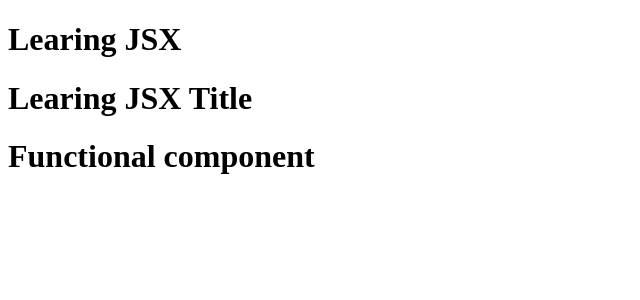
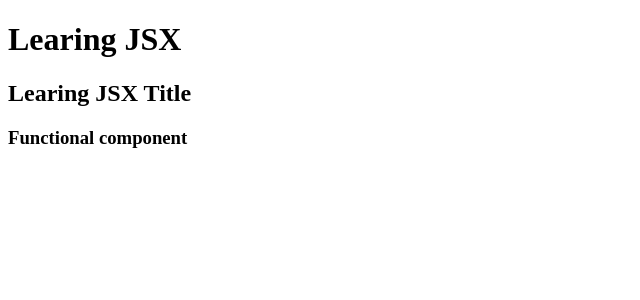
Before and after one commit to princeparvat80/NamasteReact, a React (Vite) app: page / in a window 1280 px wide. Shown: the top 300 px of the page, without its empty margins (0-640 px from the left). Built offline with nearby package versions, Linux system fonts and the light colour scheme.

Commit message:
Functional Component

```diff
--- a/App.js
+++ b/App.js
@@ -29,9 +29,9 @@ const heading = (
 
 // Functional Component
 const Title = () => (
-    <h1 id="h1" key="key1">
+    <h2 id="h1" key="key1">
       Learing JSX Title
-    </h1>
+    </h2>
   );
 
 const HeaderComponent = () => {
@@ -39,7 +39,7 @@ const HeaderComponent = () => {
     <div>
       {heading}
       <Title />
-      <h1>Functional component</h1>
+      <h3>Functional component</h3>
     </div>
   );
 };
```
